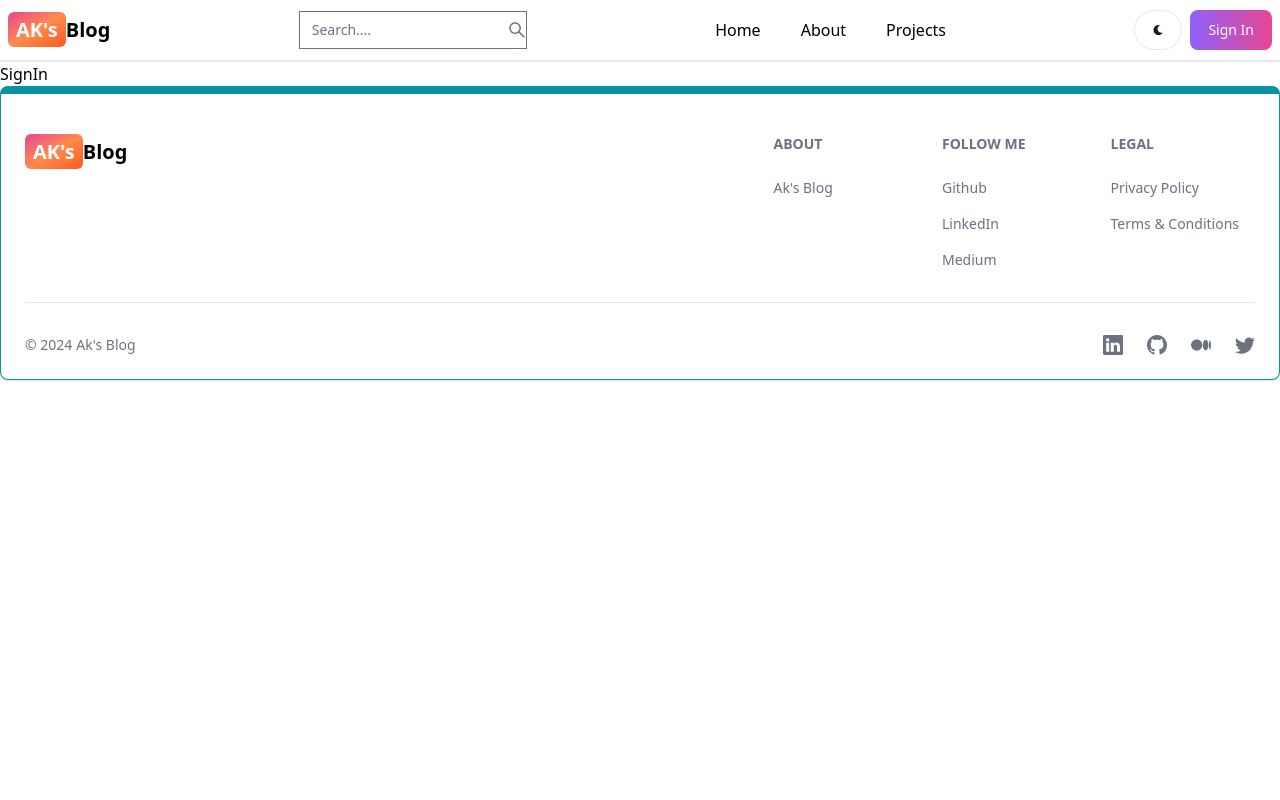
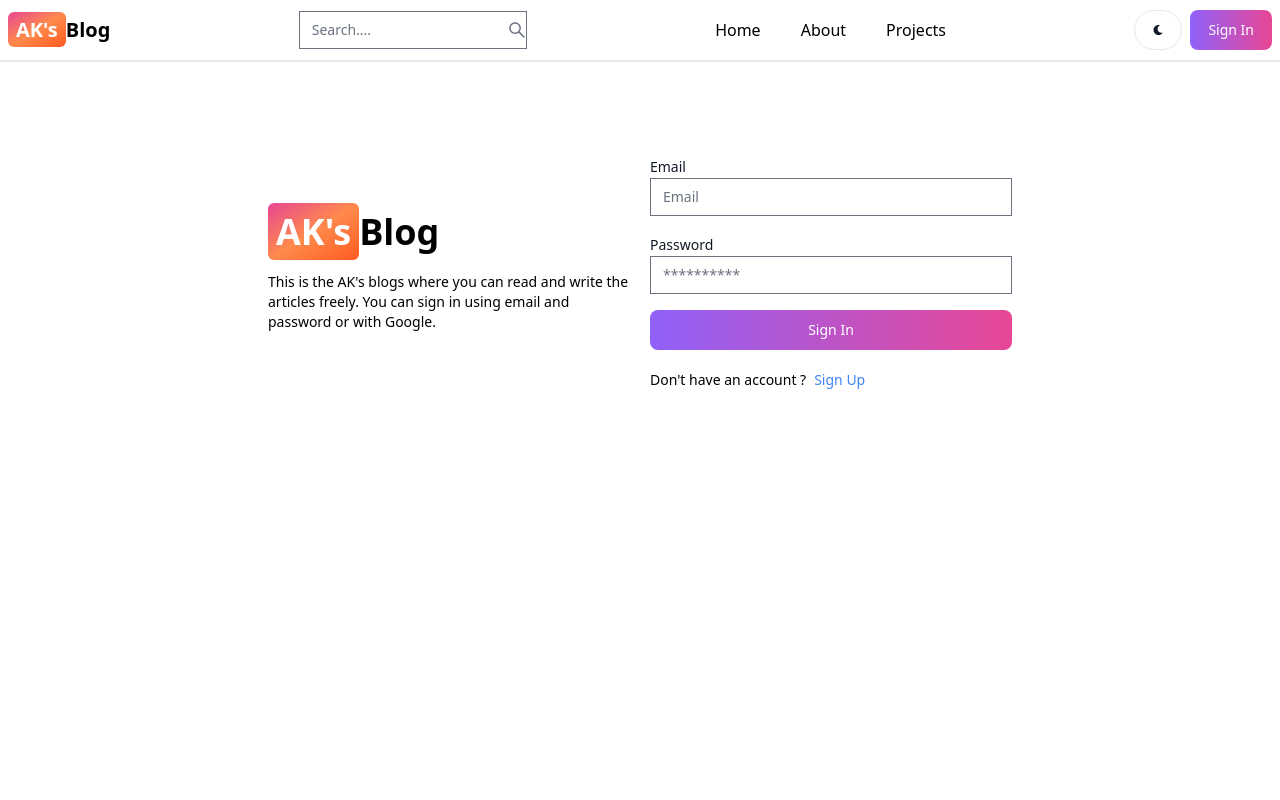
Before and after one commit to abhiskshirsagar19/AK-Blog-Application, a React (Vite) app in the folder client/: page /sign-in in a window 1280 px wide. Shown: the top 800 px of the page. Built offline with nearby package versions, Linux system fonts and the light colour scheme; the HTML template or start-up script is replaced by a standard one.

Commit message:
The Sign In page functionality done.

```diff
--- a/client/src/pages/SignIn.jsx
+++ b/client/src/pages/SignIn.jsx
@@ -1,5 +1,108 @@
-import React from "react";
+import { Alert, Button, Label, Spinner, TextInput } from "flowbite-react";
+import { useState } from "react";
+import { Link, useNavigate } from "react-router-dom";
 
 export default function SignIn() {
-  return <div>SignIn</div>;
+  const [formData, setFormData] = useState({});
+  const [errorMessage, setErrorMessage] = useState(null);
+  const [loading, setLoading] = useState(null);
+  const navigate = useNavigate();
+  const handleChange = (e) => {
+    // console.log(e.target.value);
+    return setFormData({ ...formData, [e.target.id]: e.target.value.trim() });
+  };
+  // console.log(formData);
+  const handleSubmit = async (e) => {
+    e.preventDefault();
+    if (!formData.email || !formData.password) {
+      return setErrorMessage("Please fill all the fields");
+    }
+    try {
+      setLoading(true);
+      setErrorMessage(null);
+      const res = await fetch("/api/auth/signin", {
+        method: "POST",
+        headers: { "Content-Type": "application/json" },
+        body: JSON.stringify(formData),
+      });
+      const data = await res.json();
+      if (data.success === false) {
+        return setErrorMessage(data.message);
+      }
+      setLoading(false);
+      if (res.ok) {
+        navigate("/");
+      }
+    } catch (error) {
+      setErrorMessage(error.message);
+      setLoading(false);
+    }
+  };
+  return (
+    <div className="min-h-screen mt-20">
+      <div className="flex p-3 max-w-3xl mx-auto flex-col md:flex-row md:items-center gap-5">
+        {/* left side */}
+        <div className="flex-1">
+          <Link to="/" className="font-bold dark:text-white text-4xl">
+            <span className="px-2 py-1 bg-gradient-to-br from-pink-500 via-orange-400 to-orange-500 rounded-md text-white ">
+              AK's
+            </span>
+            Blog
+          </Link>
+          <p className="text-sm mt-5">
+            This is the AK's blogs where you can read and write the articles
+            freely. You can sign in using email and password or with Google.
+          </p>
+        </div>
+        {/* right side */}
+        <div className="flex-1">
+          <form className="flex flex-col gap-4" onSubmit={handleSubmit}>
+            <div>
+              <Label value="Email" />
+              <TextInput
+                type="email"
+                placeholder="Email"
+                id="email"
+                onChange={handleChange}
+              />
+            </div>
+            <div>
+              <Label value="Password" />
+              <TextInput
+                type="password"
+                placeholder="**********"
+                id="password"
+                onChange={handleChange}
+              />
+            </div>
+            <Button
+              gradientDuoTone="purpleToPink"
+              type="submit"
+              disabled={loading}
+            >
+              {loading ? (
+                <>
+                  <Spinner size="sm" />
+                  <span className="pl-3">Loading...</span>
+                </>
+              ) : (
+                "Sign In"
+              )}
+            </Button>
+          </form>
+          <div className="flex gap-2 text-sm mt-5">
+            <span>Don't have an account ?</span>
+            <Link to="/sign-up" className="text-blue-500">
+              Sign Up
+            </Link>
+          </div>
+          {errorMessage && (
+            <Alert className="mt-5" color="failure">
+              {errorMessage}
+            </Alert>
+          )}
+        </div>
+      </div>
+    </div>
+  );
 }
```
